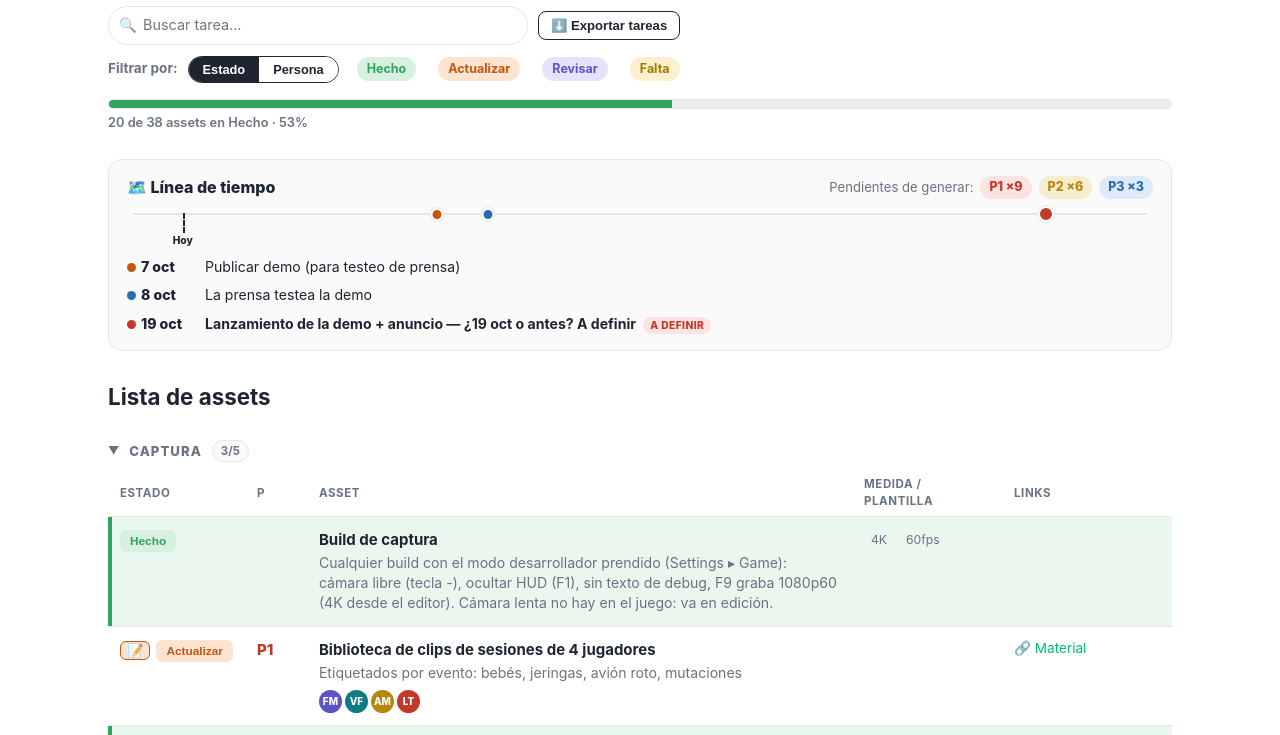
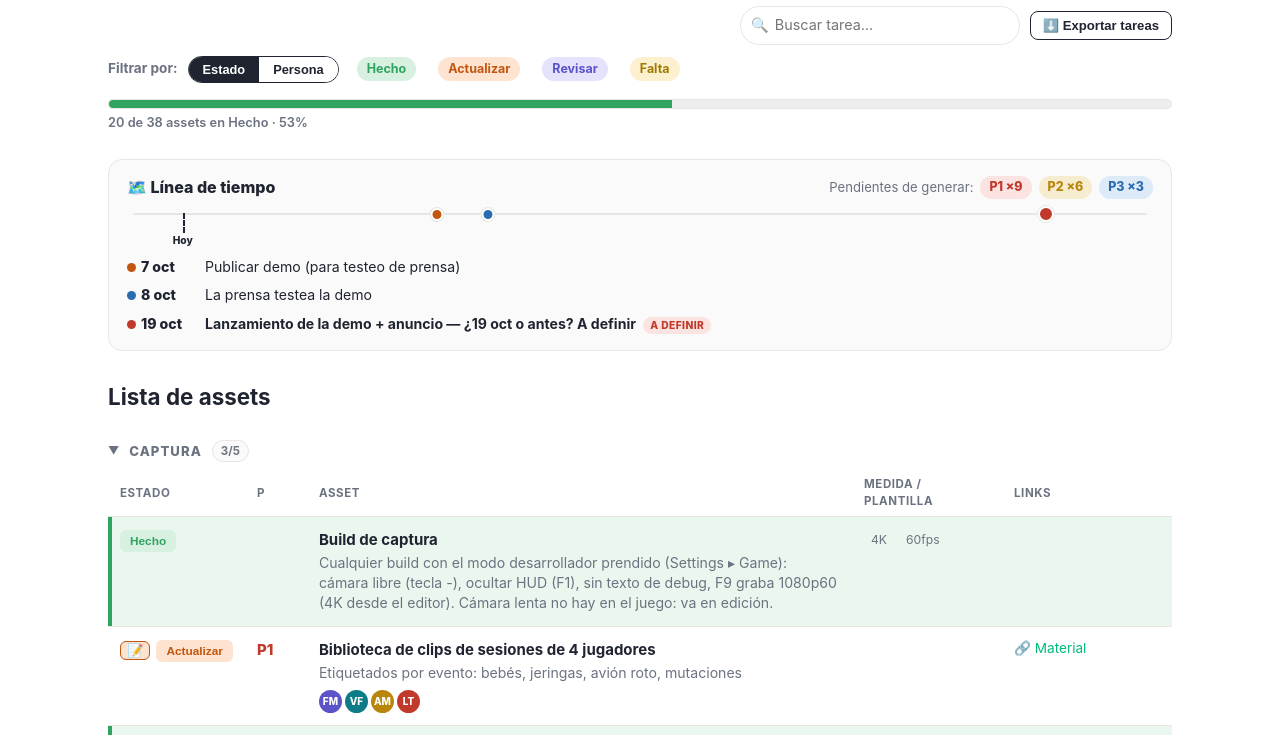
Before and after one commit to lucilatr/banana-assets-marketing, a plain HTML site: page index.html in a window 1280 px wide. Shown: the part 94-829 px from the top of the page. Drawn offline with Linux system fonts and the light colour scheme.

Commit message:
Buscador y boton exportar alineados a la derecha

```diff
--- a/index.html
+++ b/index.html
@@ -58,8 +58,8 @@
     .chip.actualizar{ background: var(--actualizar-chip);color: var(--actualizar); }
     .summary .cnt { color: var(--ink-soft); }
     /* fila de búsqueda + exportar */
-    .toolrow { margin: 18px 0 4px; display: flex; align-items: center; gap: 10px; flex-wrap: wrap; }
-    .search-box { position: relative; display: inline-flex; align-items: center; flex: 1; min-width: 220px; max-width: 420px; }
+    .toolrow { margin: 18px 0 4px; display: flex; align-items: center; justify-content: flex-end; gap: 10px; flex-wrap: wrap; }
+    .search-box { position: relative; display: inline-flex; align-items: center; width: 280px; max-width: 100%; }
     .search-ico { position: absolute; left: 11px; font-size: .9rem; opacity: .6; pointer-events: none; }
     #search-input { width: 100%; box-sizing: border-box; padding: 8px 32px 8px 34px; font: inherit; font-size: .9rem;
       border: 1.5px solid var(--line); border-radius: 999px; background: #fff; }
```
